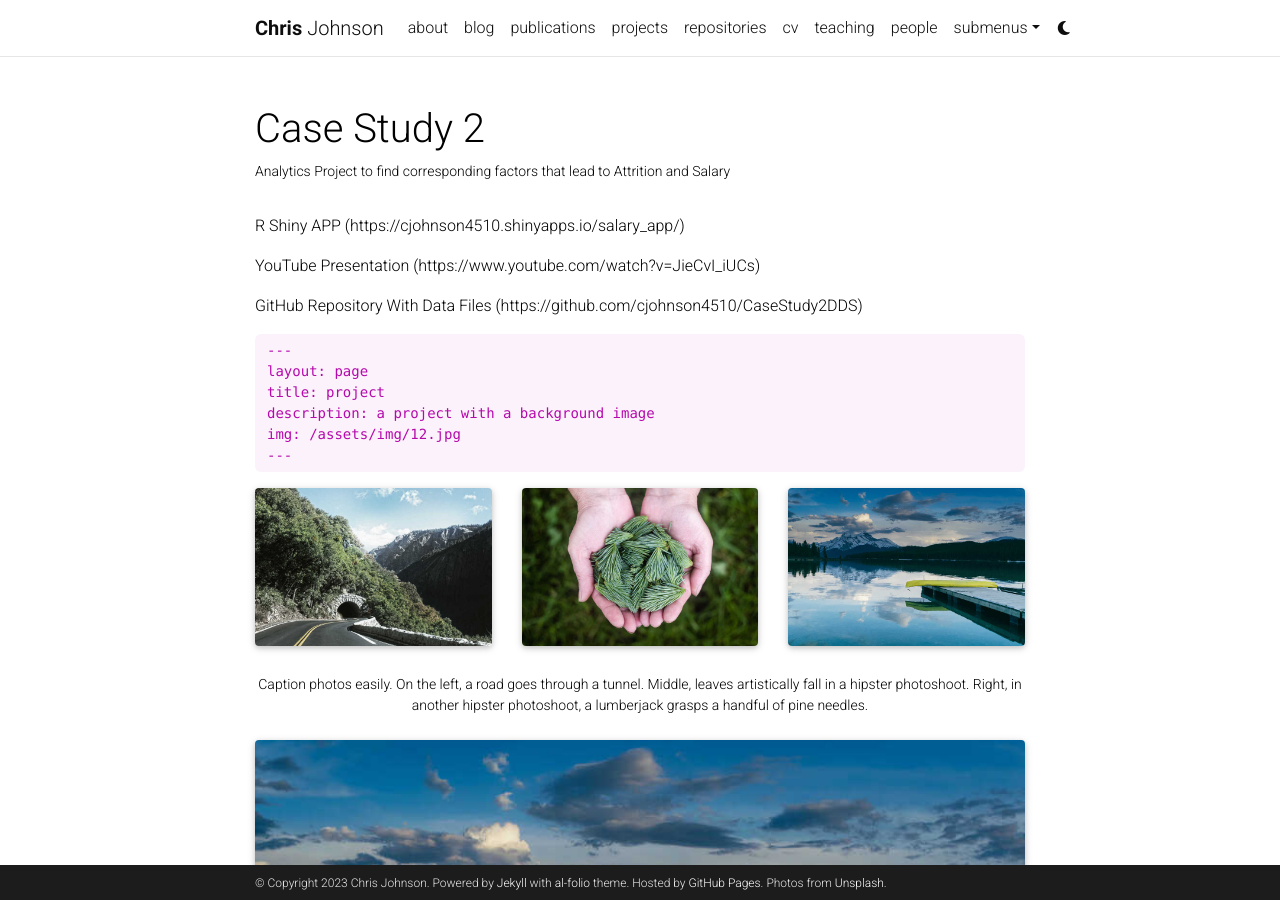
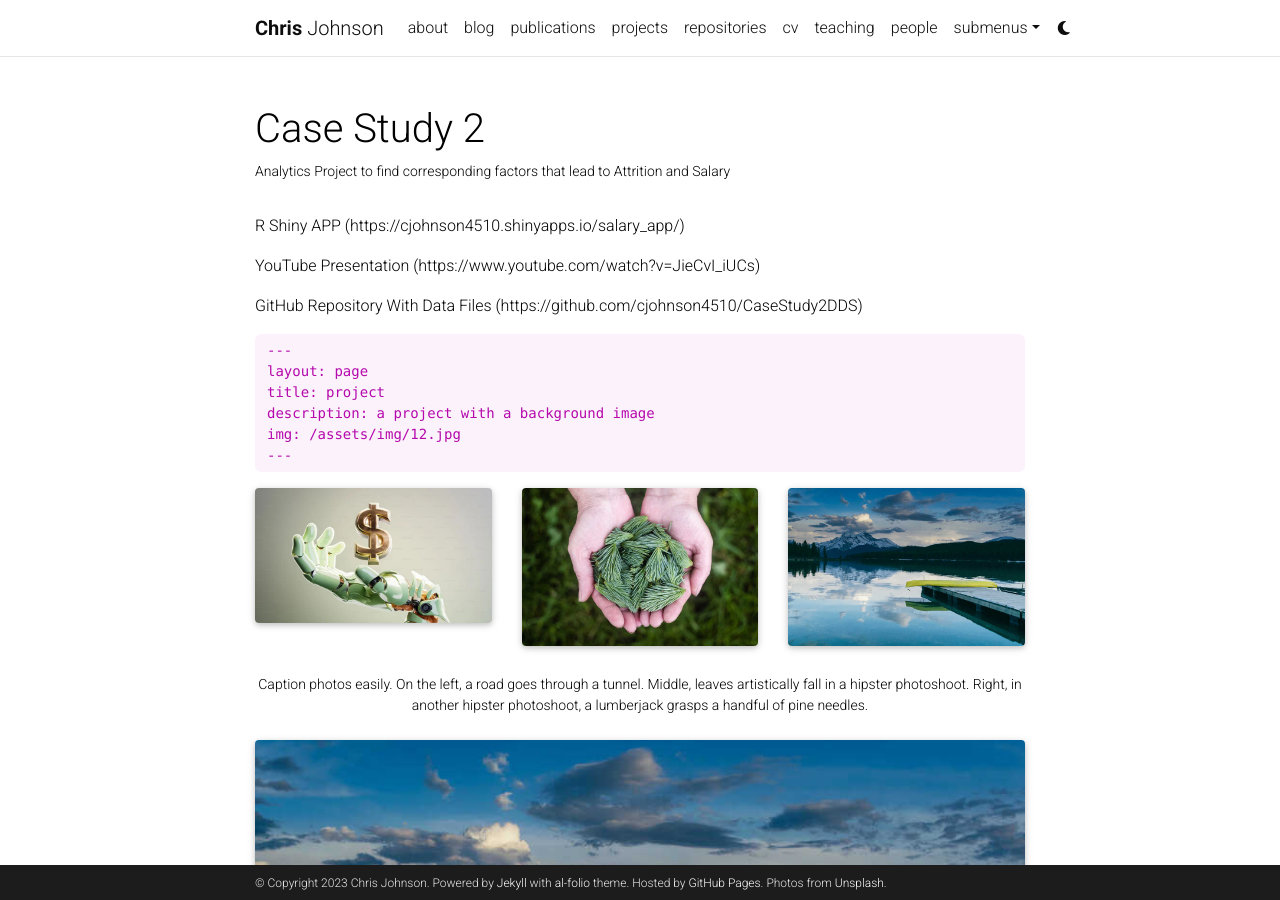
Before and after one commit to cjohnson4510/cjohnson4510.github.io, a Jekyll site: the page built from _projects/2_project.md, in a window 1280 px wide and 900 px high. Built offline with Jekyll 4.4.1, drawn with Linux system fonts in a browser that asks for light colours; full-size pictures stand in for the smaller copies a plugin makes; comment, search, counter and statistics services are not loaded; a style sheet for code colours, icons or effects is not loaded.

Commit message:
Update 2_project.md

```diff
--- a/_projects/2_project.md
+++ b/_projects/2_project.md
@@ -27,7 +27,7 @@
 
 <div class="row">
     <div class="col-sm mt-3 mt-md-0">
-        {% include figure.html path="assets/img/1.jpg" title="example image" class="img-fluid rounded z-depth-1" %}
+        {% include figure.html path="assets/img/AImoney.jpg" title="example image" class="img-fluid rounded z-depth-1" %}
     </div>
     <div class="col-sm mt-3 mt-md-0">
         {% include figure.html path="assets/img/3.jpg" title="example image" class="img-fluid rounded z-depth-1" %}
```
